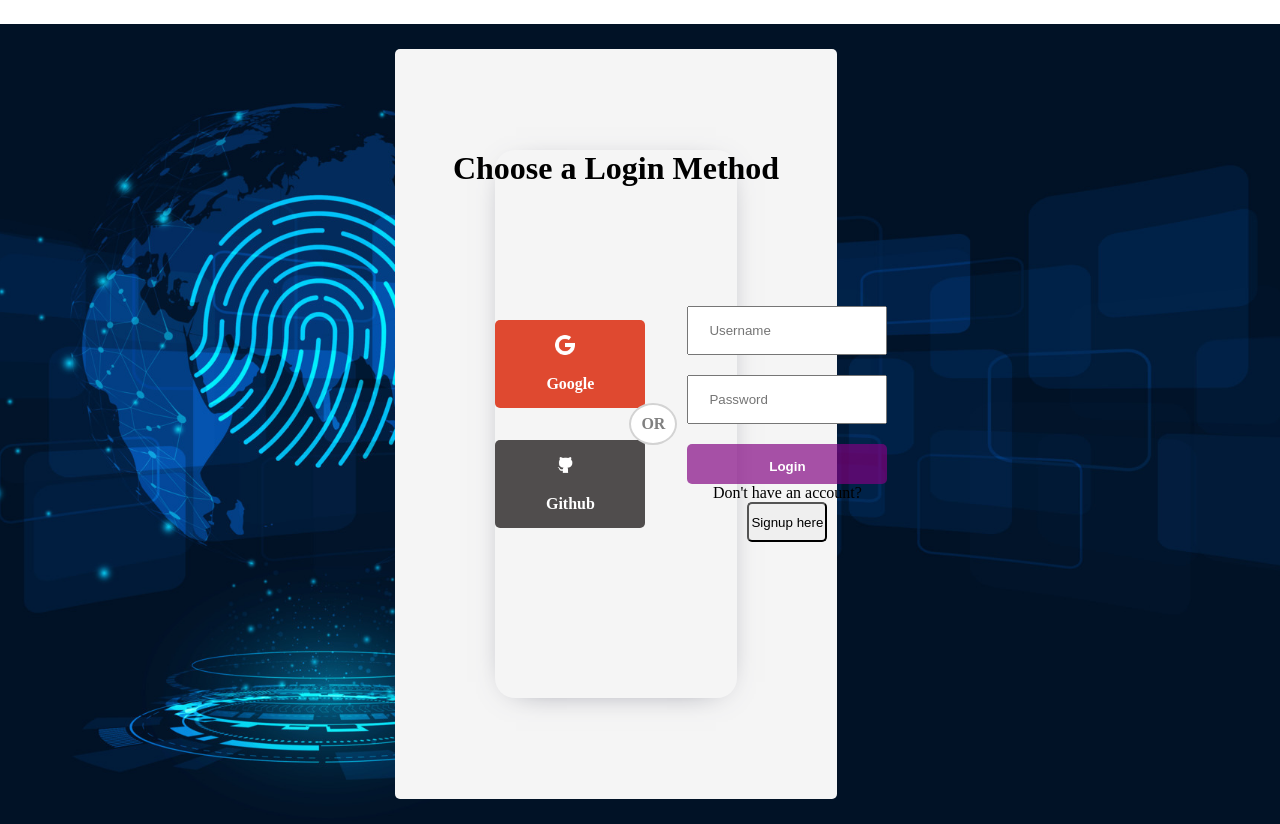
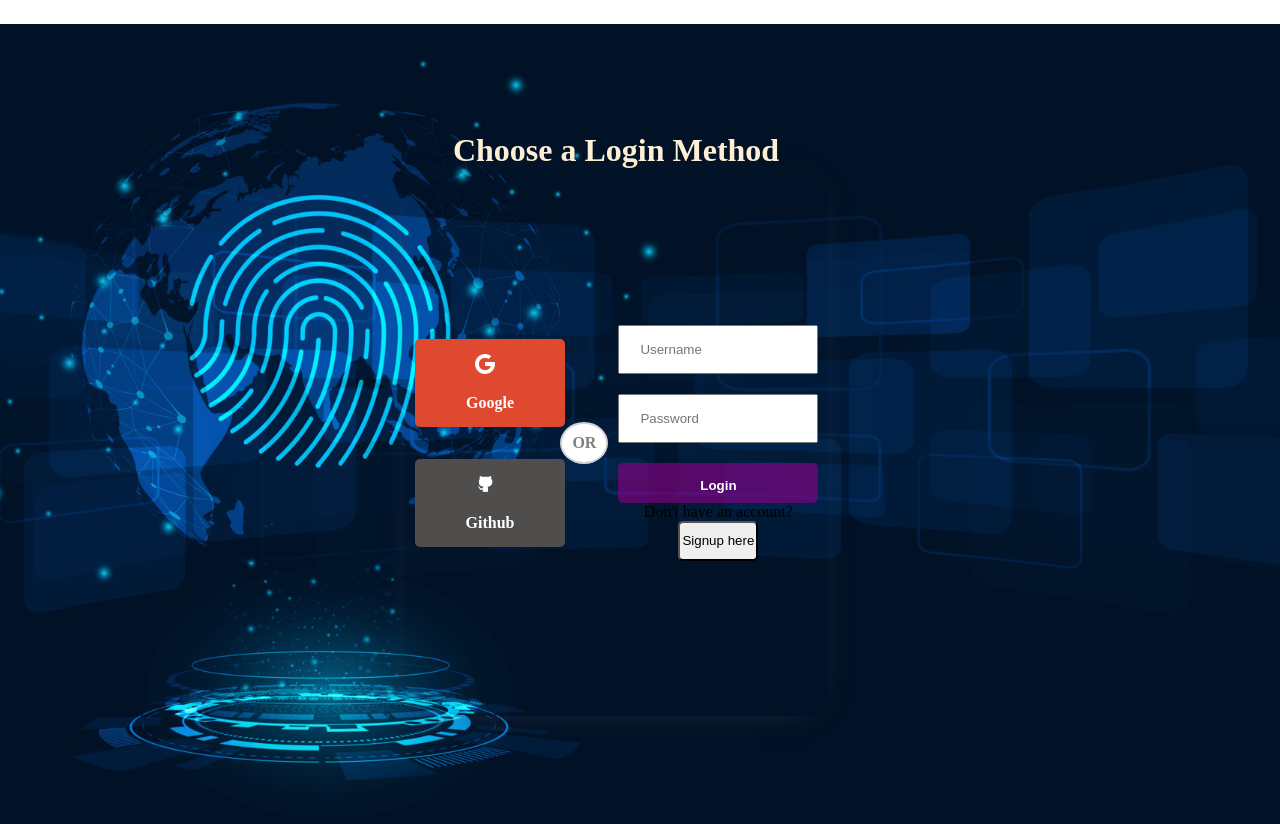
Before and after one commit to Monil-007/ShipsSaver18-FrontendSite, a React (Create React App) app: page / in a window 1280 px wide. Built offline with nearby package versions, Linux system fonts and the light colour scheme; no server answers.

Commit message:
landing page changed

```diff
--- a/src/components/Authentication/Login/Login.css
+++ b/src/components/Authentication/Login/Login.css
@@ -3,7 +3,6 @@
     width: 100%;
     height: 120%;
     /* background-color: whitesmoke; */
-
     background-image: url('../../../assets/icons/AuthBG.jpg');
     background-size: cover;
     background-position: center;
@@ -19,21 +18,26 @@
   } */
 .login {
     height: calc(100vh - 50px);
+    width: 40%;
     display: flex;
     flex-direction: column;
     align-items: center;
     justify-content: center;
-    background-color: whitesmoke;
+    /* background-color: whitesmoke;
+ */
+    transition: background-color 0.3s ease;
 }
 
 .login:hover {
-    background-color: whitesmoke;
+    background-color: rgba(0, 0, 0, 0.5);
+    /* Apply a semi-transparent background color */
+    backdrop-filter: blur(10px);
 }
 
 
 
 .wrapper {
-    width: 60%;
+    width: 90%;
     height: 75%;
     -webkit-box-shadow: 0px 5px 33px -21px rgba(66, 68, 90, 1);
     -moz-box-shadow: 0px 5px 33px -21px rgba(66, 68, 90, 1);
@@ -81,14 +85,14 @@
     border-radius: 50%;
     padding: 10px;
     color: gray;
-    background-color: white;
+    /* background-color: white; */
     font-weight: bold;
 }
 
 .line {
     width: 0.5px;
     height: 70%;
-    background-color: lightgray;
+    /* background-color: lightgray; */
     position: absolute;
     top: 0;
     bottom: 0;
@@ -162,9 +166,9 @@ input {
 }
 
 .loginTitle {
-    position: absolute;
-    top: 150px;
-    color: black;
+    position: static;
+    top: 140px;
+    color: papayawhip;
 }
 
 @media (max-width: 912px) {
@@ -185,7 +189,7 @@ input {
 
         width: 100%;
         height: 120%;
-        background-color: whitesmoke;
+        /* background-color: whitesmoke; */
     }
 
 
@@ -220,7 +224,7 @@ input {
 
         width: 100%;
         height: 120%;
-        background-color: whitesmoke;
+        /* background-color: whitesmoke; */
     }
 
 
--- a/src/components/Authentication/Signup/Signup.css
+++ b/src/components/Authentication/Signup/Signup.css
@@ -12,16 +12,19 @@
     align-items: center;
     justify-content: center;
     background-color: whitesmoke;
+    transition: background-color 0.3s ease;
 }
 
 .signup:hover {
-    background-color: whitesmoke;
+    background-color: rgba(0, 0, 0, 0.5);
+    /* Apply a semi-transparent background color */
+    backdrop-filter: blur(10px);
 }
 
 
 
 .wrapper {
-    width: 60%;
+    width: 90%;
     height: 75%;
     -webkit-box-shadow: 0px 5px 33px -21px rgba(66, 68, 90, 1);
     -moz-box-shadow: 0px 5px 33px -21px rgba(66, 68, 90, 1);
--- a/src/components/Navbar/Navbar.css
+++ b/src/components/Navbar/Navbar.css
@@ -15,6 +15,7 @@
     cursor: pointer;
     text-decoration: none;
     list-style: none;
+
 
 }
 
@@ -56,7 +57,7 @@ li {
 .login {
     margin-right: 3em;
     padding: 10px 20px;
-    background-color: orange;
+    /* background-color: orange; */
     border-radius: 5px;
 }
 
```
